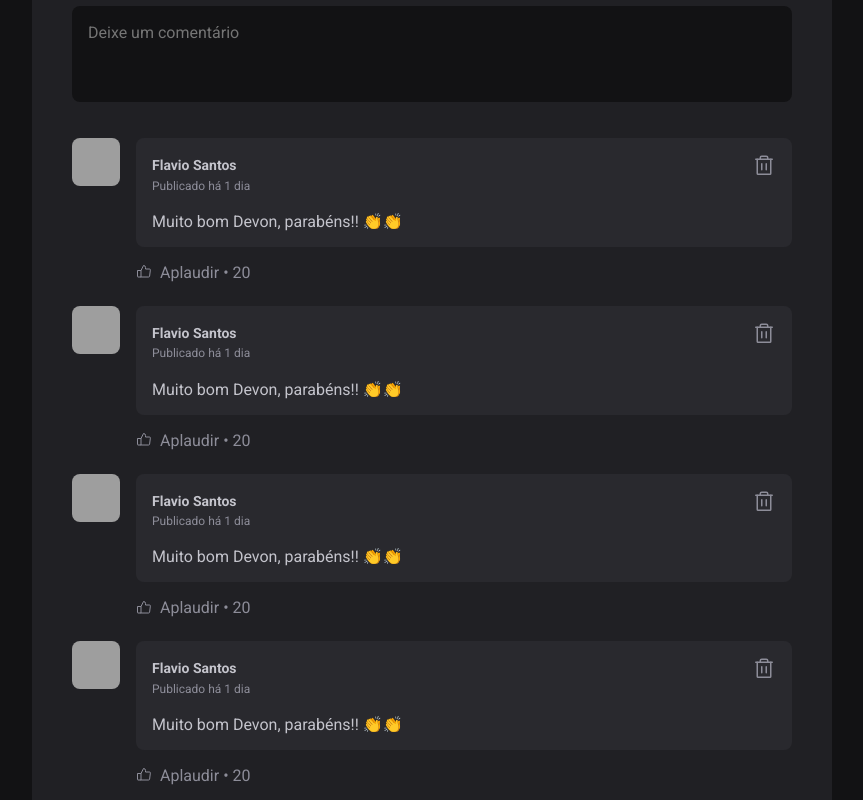
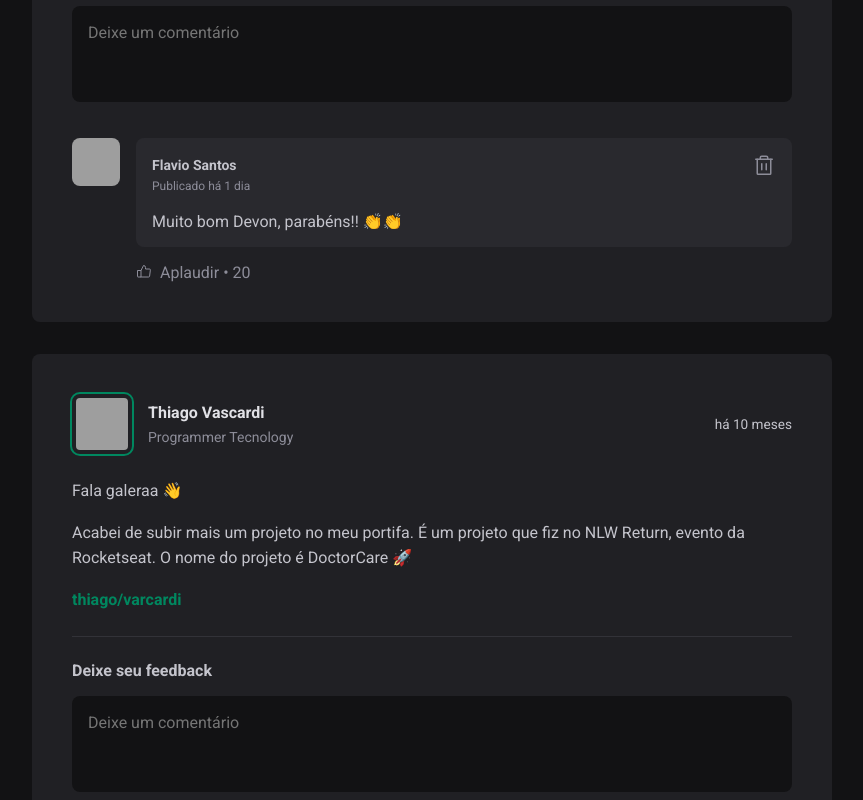
Before and after one commit to flavioanalistadesistema/fundamental_reactjs, a React (Vite) app: page / in a window 1280 px wide. Shown: the part 440-1240 px from the top of the page, without its empty margins (352-1215 px from the left). Built offline with nearby package versions, Linux system fonts and the light colour scheme; grey boxes are pictures that could not be loaded.

Commit message:
feat: Estado (useState)

```diff
--- a/src/components/Post.jsx
+++ b/src/components/Post.jsx
@@ -1,11 +1,14 @@
 import { format, formatDistanceToNow } from 'date-fns'
 import ptBR from 'date-fns/locale/pt-BR'
+import { useState } from 'react';
 
 import { Avatar } from "./Avatar";
 import { Comment } from "./Comment";
 import styles from "./Post.module.css";
 
 export function Post({ author, publishedAt, content }) {
+    const [comment, setComment] = useState([1])
+
     const publishedDateFormatted = format(publishedAt, "d 'de' MMMM 'as' HH':'mm", {
         locale: ptBR
     })
@@ -15,6 +18,12 @@ export function Post({ author, publishedAt, content }) {
         addSuffix:true
     })
 
+    function hasCreatNewComment() {
+        event.preventDefault();
+
+        setComment([...comment, comment.length + 1])
+
+    }
   return (
     <article className={styles.post}>
         <header>
@@ -39,7 +48,7 @@ export function Post({ author, publishedAt, content }) {
             })}
         </div>
 
-        <form className={styles.commentForm}>
+        <form onSubmit={hasCreatNewComment} className={styles.commentForm}>
             <strong>Deixe seu feedback</strong>
 
             <textarea
@@ -50,10 +59,9 @@ export function Post({ author, publishedAt, content }) {
             </footer>
         </form>
         <div className={styles.commentList}>
-            <Comment />
-            <Comment />
-            <Comment />
-            <Comment />
+            {comment.map(comment => {
+                return <Comment />
+            })}
         </div>
     </article>
   );
```
